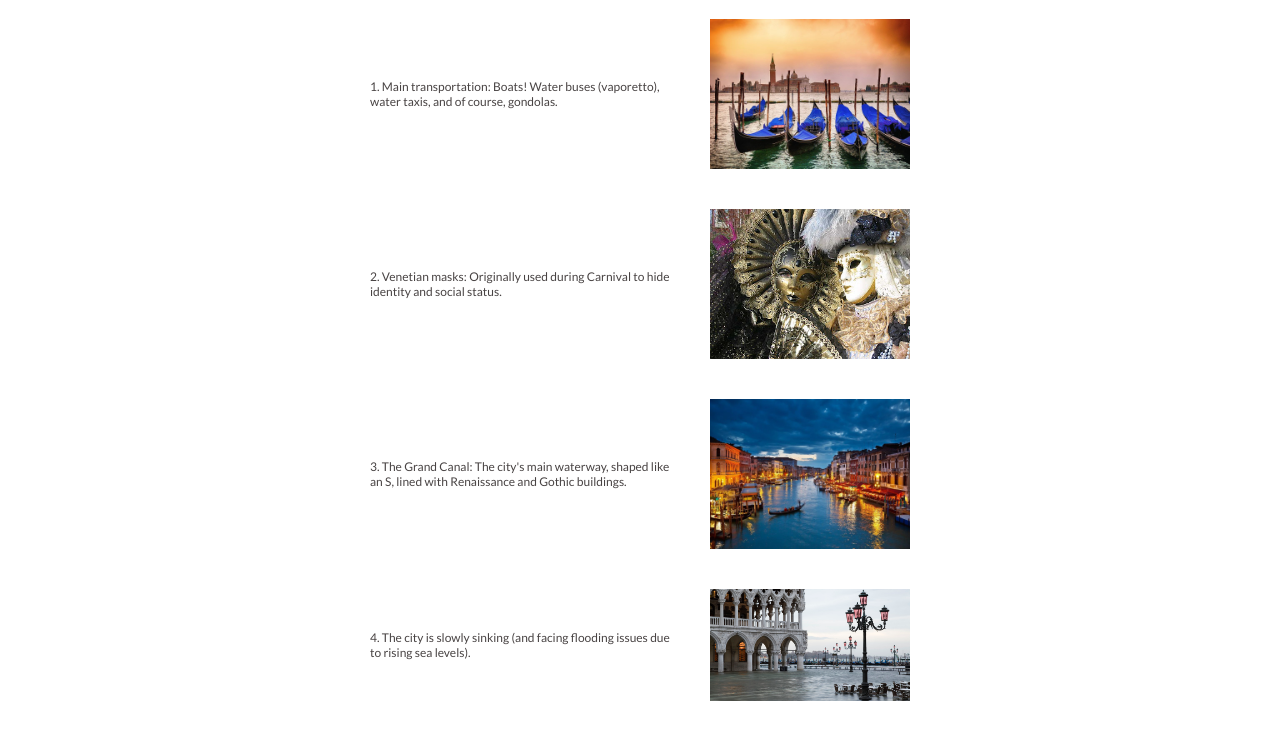
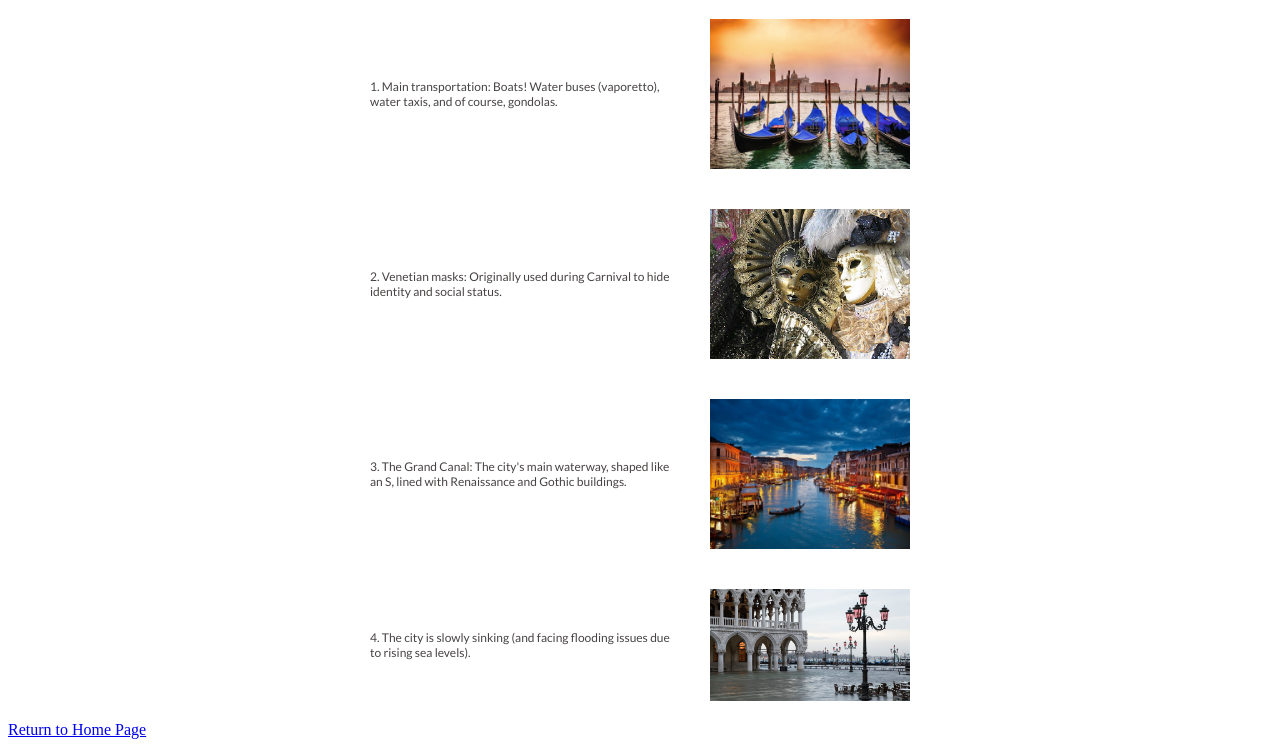
Before and after one commit to fatima-g-hasan/my-favorite-place, a plain HTML site: page pages/facts.html in a window 1280 px wide. Shown: the part 68-815 px from the top of the page. Drawn offline with Linux system fonts and the light colour scheme; a web font is replaced by a local one.

Commit message:
create facts page footer

```diff
--- a/pages/facts.html
+++ b/pages/facts.html
@@ -15,23 +15,30 @@
 <body>
   <h2 class="facts-header">Fun Facts About Venice</h2>
   <div class="main-div">
+
     <div class="div-one">
       <p>1. Main transportation: Boats! Water buses (vaporetto), water taxis, and of course, gondolas.</p>
       <img src="../images/20170310072744_420582739_13350_0.jpg">
     </div>
+
     <div class="div-two">
       <p>2. Venetian masks: Originally used during Carnival to hide identity and social status.</p>
       <img src="../images/Venetian-masks.jpg">
     </div>
+
     <div class="div-three">
       <p>3. The Grand Canal: The city's main waterway, shaped like an S, lined with Renaissance and Gothic buildings.</p>
       <img src="../images/20170310072751_876789937_13350_0.jpg">
     </div>
+
     <div class="div-four">
       <p>4. The city is slowly sinking (and facing flooding issues due to rising sea levels).</p>
       <img src="../images/intro-1717763473.jpg">
     </div>
+  </div>
 
-  </div>
+  <footer class="facts-footer">
+    <a class="facts-link" href="../index.html">Return to Home Page</a>
+  </footer>
 </body>
 </html>
```
